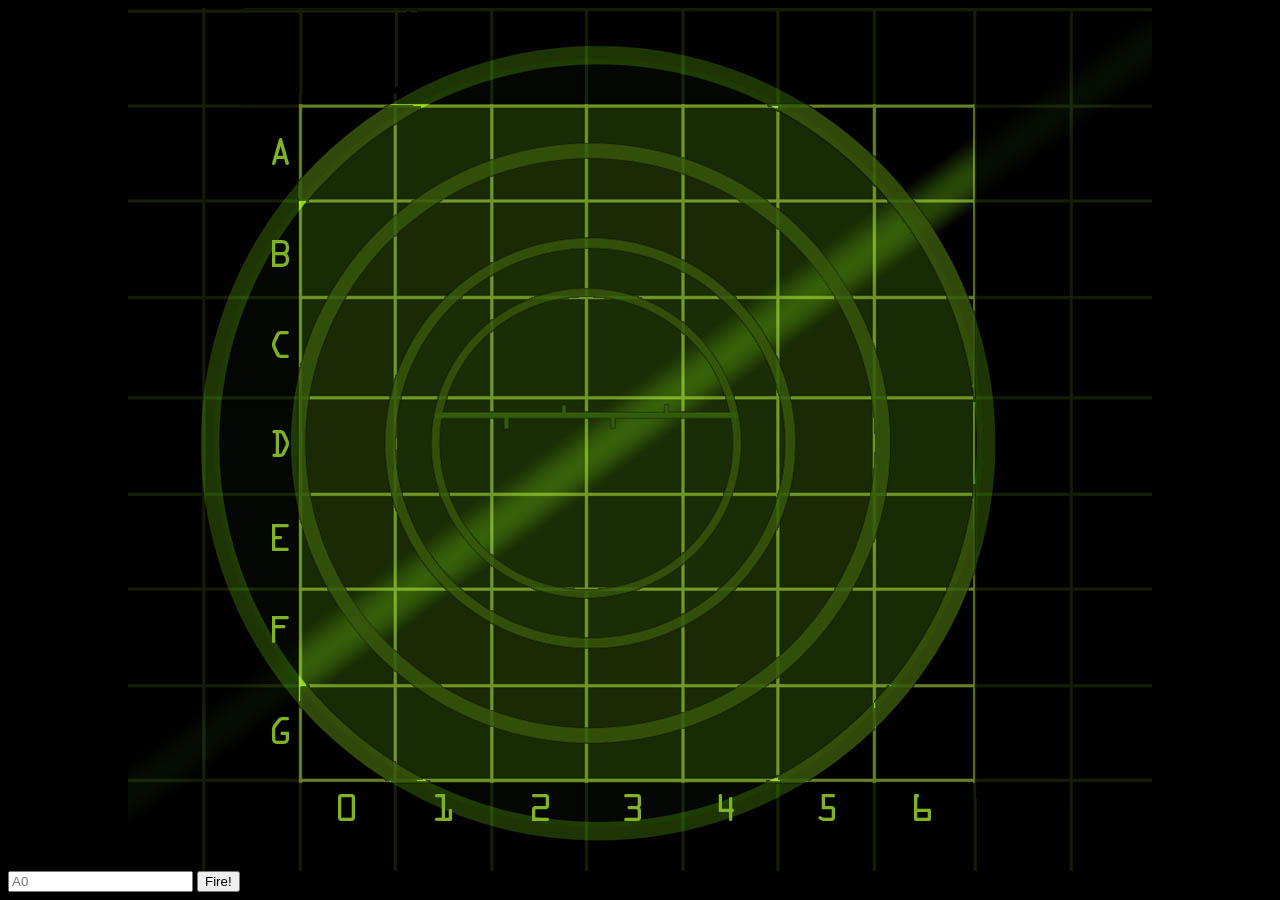
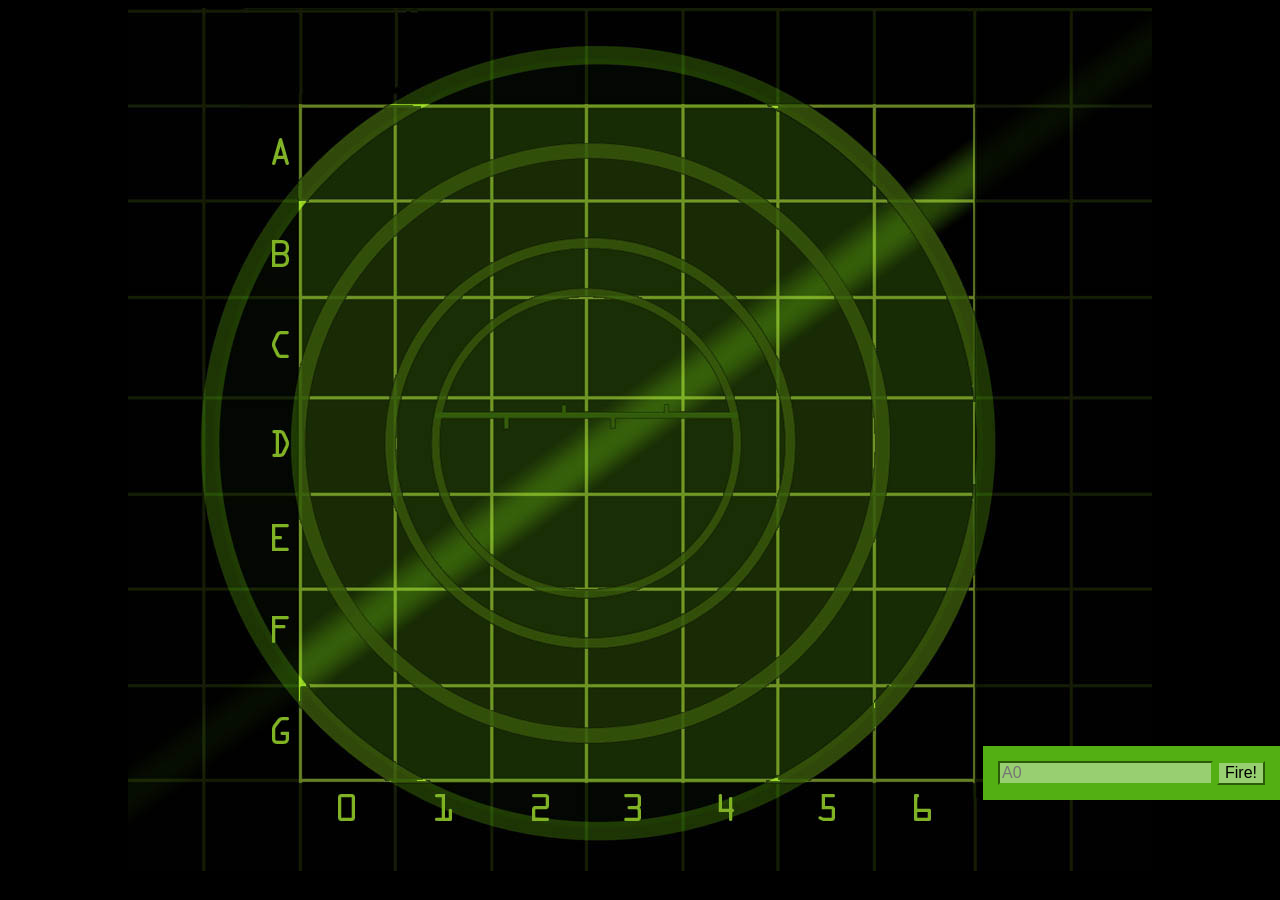
Before and after one commit to IanMacDonnacha/battleship, a plain HTML site: page index.html in a window 1280 px wide. After the commit the page ends 879 px from the top, so only its background shows below. Drawn offline with Linux system fonts and the light colour scheme.

Commit message:
Add style to table and user input

```diff
--- a/style.css
+++ b/style.css
@@ -8,3 +8,31 @@ div#board {
     margin: auto;
     background: url(img/board.jpg) no-repeat;
 }
+div#messageArea {
+    position: absolute;
+    top: 0px;
+    left: 0px;
+    color: rgb(83, 175, 19);
+}
+table {
+    position: absolute;
+    left: 173px;
+    top: 98px;
+    border-spacing: 0px;
+}
+td {
+    width: 94px;
+    height: 94px;
+}
+form {
+    position: absolute;
+    bottom: 0px;
+    right: 0px;
+    padding: 15px;
+    background-color: rgb(83, 175, 19);
+}
+form input {
+    background-color: rgb(152, 207, 113);
+    border-color: rgb(83, 175, 19);
+    font-size: 1em;
+}
```
